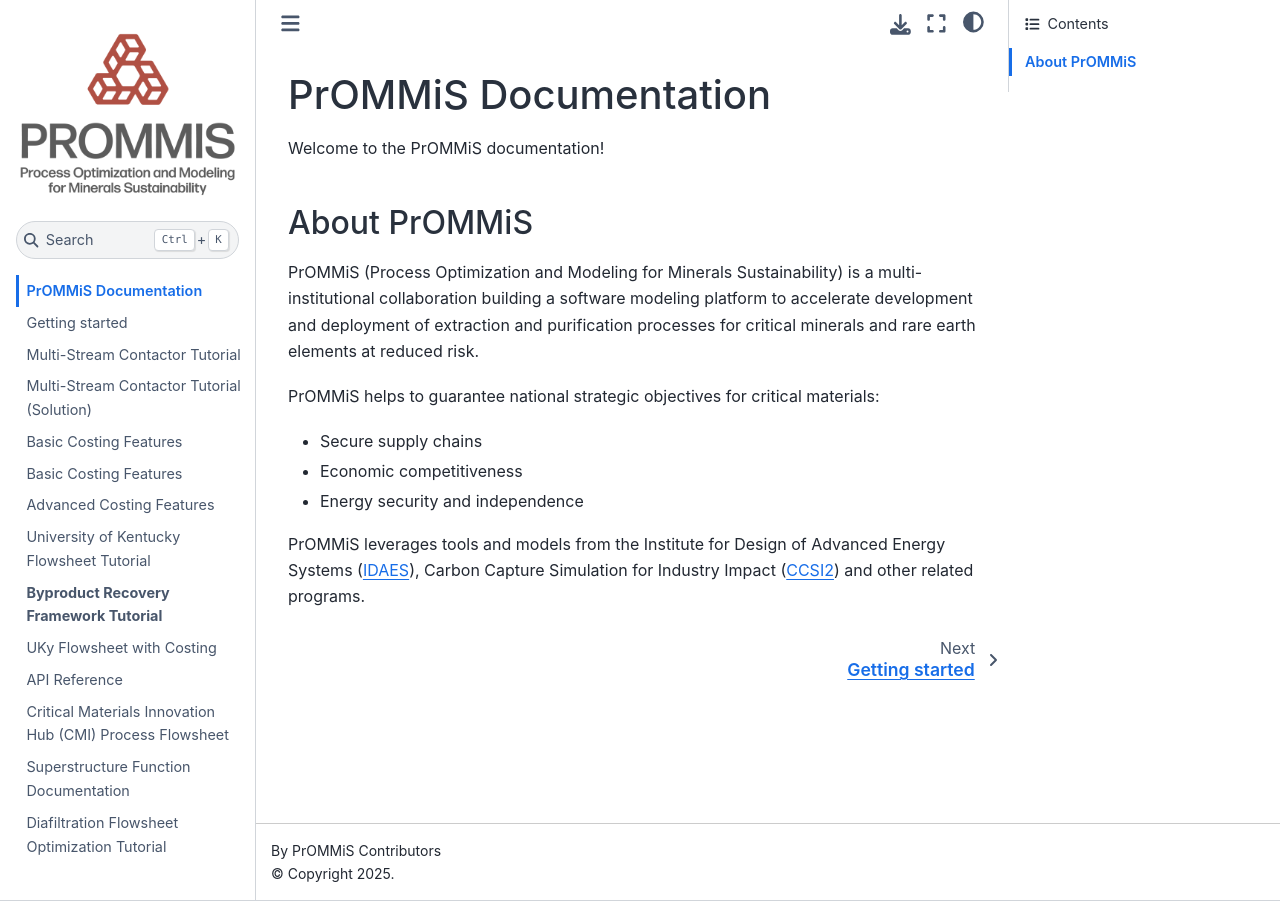
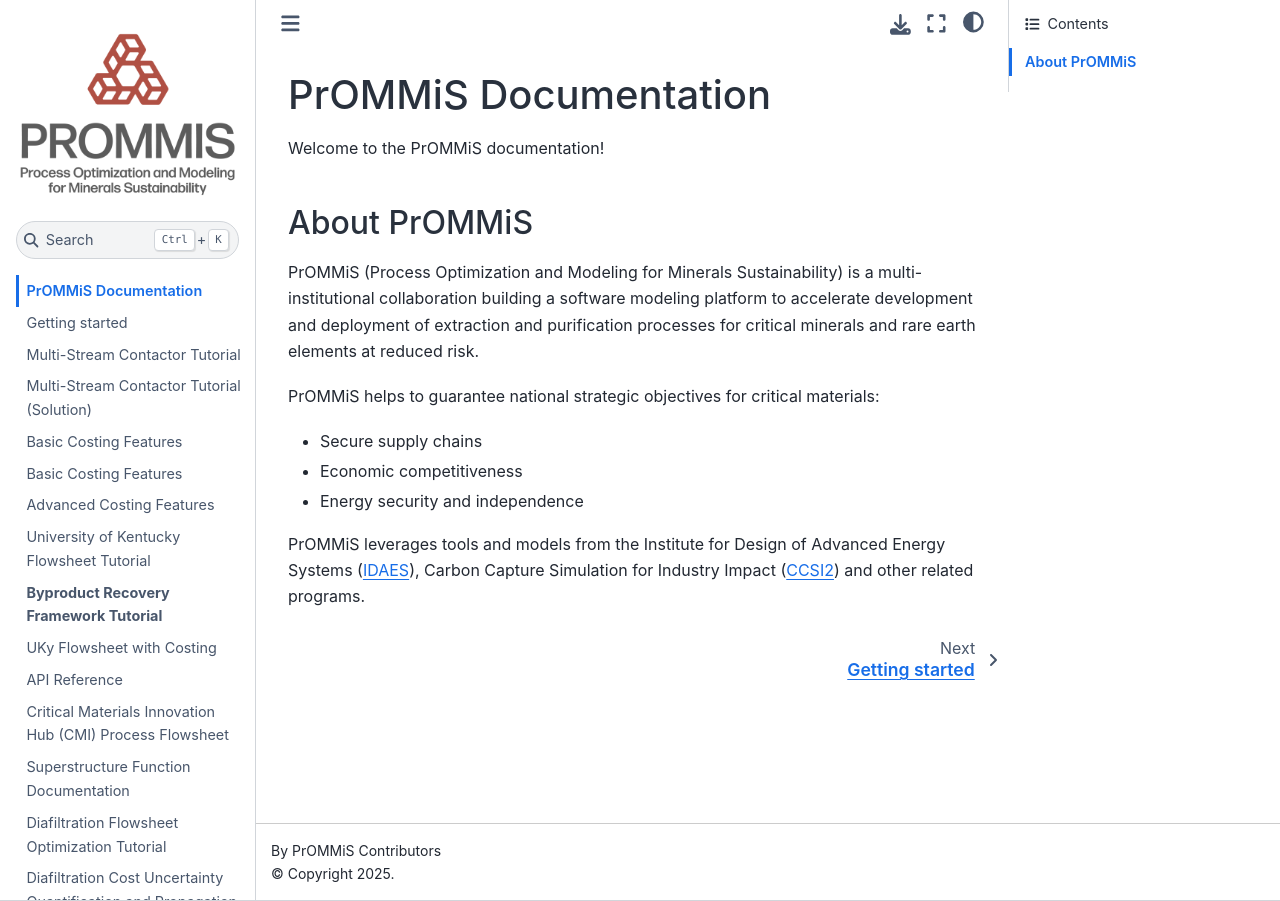
Before and after one commit to prommis/prommis, a Jupyter Book: the page built from docs/index.md, in a window 1280 px wide. Built offline with Jupyter Book 1.0.4 settings and Sphinx 7.4.7 and the Sphinx Book theme 1.1.4, drawn with Linux system fonts in a browser that asks for light colours.

Commit message:
rename tutorial and add it to toc.yml

```diff
--- a/docs/_toc.yml
+++ b/docs/_toc.yml
@@ -14,3 +14,4 @@ chapters:
   - file: examples/cmi_process.rst
   - file: superstructure/superstructure_function_documentation.rst
   - file: tutorials/diafiltration_flowsheet_optimization_tutorial-solution
+  - file: tutorials/diafiltration_cost_uncertainty_quantification_and_propagation-solution
```
Also changed, not shown: docs/tutorials/diafiltration_cost_uncertainty_quantification_and_propagation-solution.ipynb (renamed from docs/tutorials/Diafiltration Cost Uncertainty Quantification and Propagation.ipynb).
